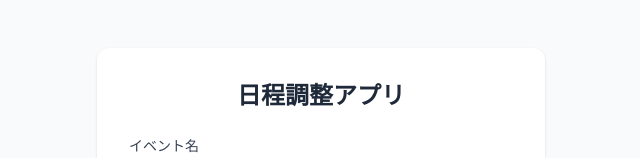
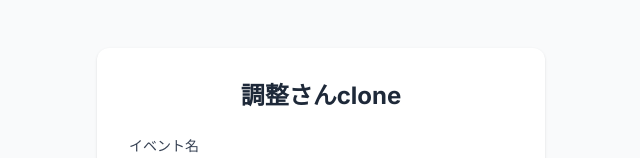
Before and after one commit to Kojiro-Nakamura/chouseisan-clone, a Next.js app: page / in a window 1280 px wide. Shown: the top 158 px of the page, without its empty margins (319-959 px from the left). Built offline with nearby package versions, Linux system fonts and the light colour scheme.

Commit message:
chore: change app title to 調整さんclone

```diff
--- a/src/app/event/[id]/page.tsx
+++ b/src/app/event/[id]/page.tsx
@@ -103,7 +103,7 @@
 
         {/* ヘッダー */}
         <div className="flex justify-between items-center bg-white p-4 rounded-xl shadow-sm">
-          <h2 className="text-lg font-bold text-gray-800">日程調整アプリ</h2>
+          <h2 className="text-lg font-bold text-gray-800">調整さんclone</h2>
           <Link href="/" className="text-blue-600 hover:underline text-sm font-medium">
             トップに戻る
           </Link>
--- a/src/app/layout.tsx
+++ b/src/app/layout.tsx
@@ -8,7 +8,7 @@
 });
 
 export const metadata = {
-  title: "日程調整アプリ",
+  title: "調整さんclone",
   description: "シンプルで使いやすい日程調整ツール",
 };
 
--- a/src/app/page.tsx
+++ b/src/app/page.tsx
@@ -90,7 +90,7 @@
   return (
     <main className="min-h-screen bg-gray-50 flex flex-col items-center p-4 py-12 space-y-8">
       <div className="bg-white p-8 rounded-xl shadow-sm max-w-md w-full">
-        <h1 className="text-2xl font-bold text-center mb-6 text-gray-800">日程調整アプリ</h1>
+        <h1 className="text-2xl font-bold text-center mb-6 text-gray-800">調整さんclone</h1>
 
         <form onSubmit={handleSubmit} className="space-y-4">
           <div>
```
